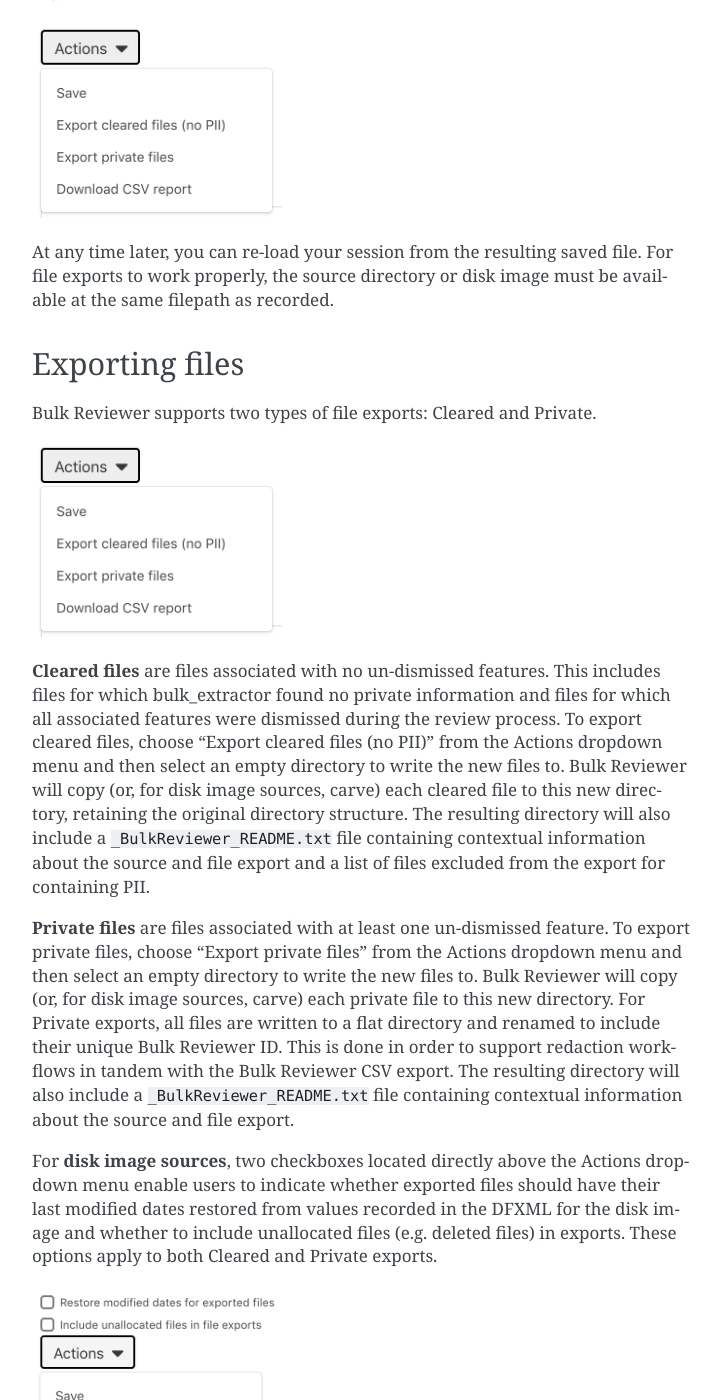
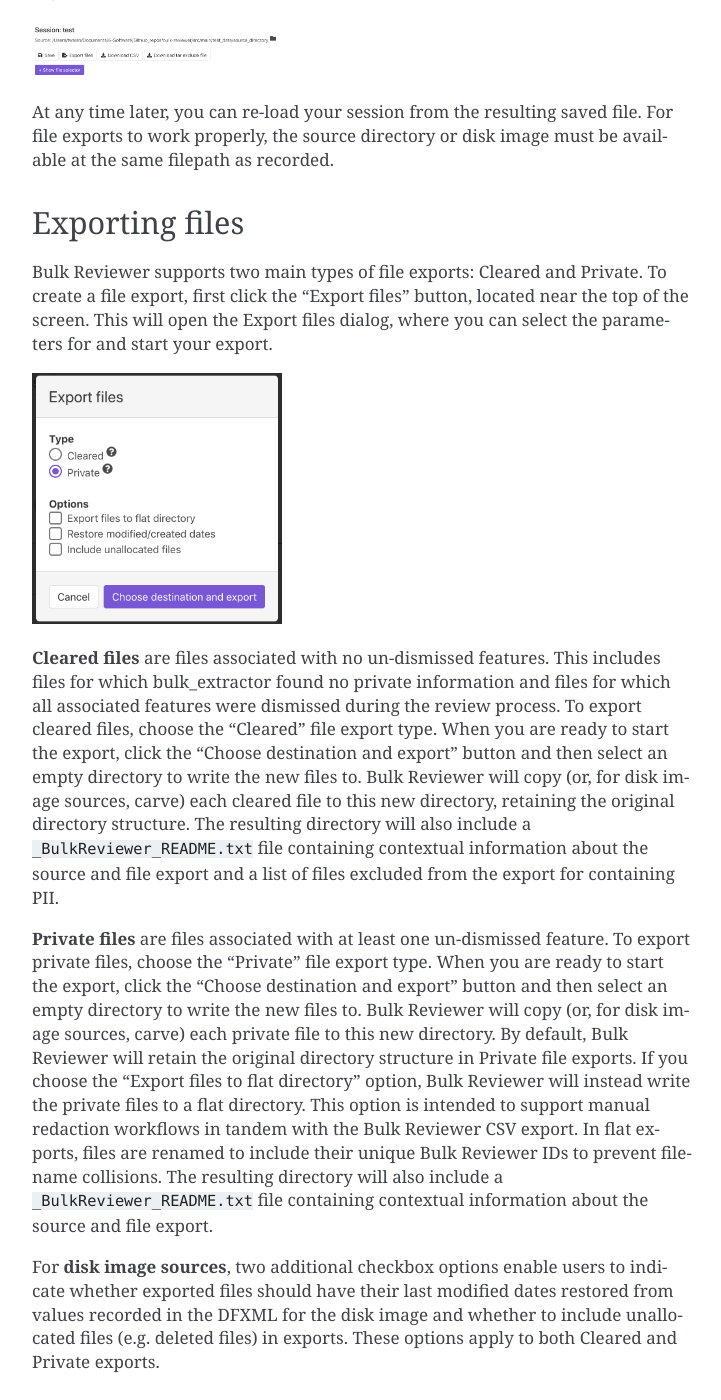
Before and after one commit to bulk-reviewer/bulk-reviewer, a Sphinx documentation site: the page built from docs/reviewdashboard.rst, in a window 1280 px wide and 1400 px high, scrolled down 4225 px. Shown: the whole window, without its empty margins (388-1109 px from the left). Built offline with Sphinx 7.4.7, drawn with Linux system fonts in a browser that asks for light colours; some of the changed text lies outside the part shown.

Commit message:
Update docs for 0.2.0

```diff
--- a/docs/conf.py
+++ b/docs/conf.py
@@ -24,9 +24,9 @@
 author = 'Tim Walsh'
 
 # The short X.Y version
-version = '0.1'
+version = '0.2'
 # The full version, including alpha/beta/rc tags
-release = '0.1.0'
+release = '0.2.0'
 
 
 # -- General configuration ---------------------------------------------------
--- a/docs/index.rst
+++ b/docs/index.rst
@@ -16,6 +16,6 @@
     reviewdashboard
 
 
-**Current version: Bulk Reviewer 0.1.0**
+**Current version: Bulk Reviewer 0.2.0**
 
 Bulk Reviewer is an Electron desktop application that aids in identification, review, and removal of sensitive files in directories and disk images. Bulk Reviewer scans directories and disk images for personally identifiable information (PII) and other sensitive information using `bulk_extractor <https://github.com/simsong/bulk_extractor>`_, a best-in-class digital forensics tool. The desktop application enables users to configure, start, and review scans; generate CSV reports of features found; and export sets of files (either those free of sensitive information, or those with PII that should be restricted or run though redaction software).
--- a/docs/installation.rst
+++ b/docs/installation.rst
@@ -22,9 +22,9 @@
 
 Installation in BitCurator
 --------------------------
-1. Download the ``BulkReviewer-x.x.x-x86_64.AppImage`` `AppImage <https://appimage.org/>`_ from the `latest Bulk Reviewer release <https://github.com/bulk-reviewer/bulk-reviewer/releases/>`_.
+1. Download the ``BulkReviewer-x.x.x.AppImage`` `AppImage <https://appimage.org/>`_ from the `latest Bulk Reviewer release <https://github.com/bulk-reviewer/bulk-reviewer/releases/>`_.
 
-2. Move the AppImage to the "Forensics and Reporting" folder on the BitCurator desktop.
+2. Move the AppImage to the "Forensics and Reporting" folder or another appropriate location on the BitCurator desktop.
 
 3. Make the Bulk Reviewer AppImage executable (right-click on the AppImage file, select Properties, and then select "Allow executing file as program" under the Permissions tab; or change the file permissions with ``chmod u+x`` in a terminal).
 
@@ -42,7 +42,7 @@
     chmod a+x install_ubuntu18.sh
     sudo ./install_ubuntu18.sh
 
-2. Download the ``BulkReviewer-x.x.x-x86_64.AppImage`` `AppImage <https://appimage.org/>`_ from the `latest Bulk Reviewer release <https://github.com/bulk-reviewer/bulk-reviewer/releases/>`_.
+2. Download the ``BulkReviewer-x.x.x.AppImage`` `AppImage <https://appimage.org/>`_ from the `latest Bulk Reviewer release <https://github.com/bulk-reviewer/bulk-reviewer/releases/>`_.
 
 3. Move the AppImage to your home directory or desktop and make the file executable (right-click on the AppImage file, select Properties, and then select "Allow executing file as program" under the Permissions tab; or change the file permissions with ``chmod u+x`` in a terminal).
 
--- a/docs/newscan.rst
+++ b/docs/newscan.rst
@@ -12,7 +12,7 @@
 
 * **Name (required)**: Enter a name to identify your session. This could be a unique identifier such as an accession number or a brief description. The value entered into this field is used as the basename for the resulting JSON file and reports directory in the home user's ``bulk-reviewer`` directory (this is created by Bulk Reviewer during processing if it does not already exist).
 * **Source directory/disk image (required)**: Select a source type of "Directory" for folders of digital files or "Disk image" for disk images. After you have selected the correct source type, use the "Choose directory" or "Choose file" button (depending on source type) to select the source you would like to scan for sensitive information.
-* **Use existing bulk_extractor reports**: Select an existing bulk_extractor reports directory. If selected, Bulk Reviewer will not run bulk_extractor but instead read from the feature files in the specified directory. This allows users to run bulk_extractor separately, with any combination of scanners and arguments desired. When selected, the regular expressions, spotlist, and SSN identification mode options below will be ignored.
+* **Use existing bulk_extractor reports**: Select an existing bulk_extractor reports directory. If selected, Bulk Reviewer will not run bulk_extractor but instead read from the feature files in the specified directory. This allows users to run bulk_extractor separately, with any combination of scanners and arguments desired. When selected, the regular expressions, spotlist, and SSN identification mode options below will be ignored. Please note that currently for this option to work the source directory or disk image must be at the same filepath location as they were when the bulk_extractor reports were created.
 * **Regular expressions file (optional)**: If desired, use the "Choose file" button to select a plain text file containing `regular expressions <https://www.regular-expressions.info/>`_ to search for in the source directory or disk image. This allows users to search for any number of custom patterns. If a regular expressions file is specified, matches are included along with other features found by bulk_extractor in Bulk Reviewer's JSON output and in the Review Dashboard. To create a regular expressions file to use with Bulk Reviewer, create a plain text file in any text editor and add each regular expression you would like to scan for on its own line.
 * **Stoplist directory (optional)**: If desired, use the "Choose directory" button to select a directory containing stoplists to use with bulk_extractor. Stoplists in bulk_extractor are used to exclude known-acceptable features. For more detail, see section "4.4 Suppressing False Positives" of the `bulk_extractor Users Manual <http://downloads.digitalcorpora.org/downloads/bulk_extractor/BEUsersManual.pdf>`_. Stopped features will not be included in Bulk Reviewer's JSON output or the Review Dashboard, but are available for review in the ``_stopped`` feature files present in the reports directory created with each scan. The `domain.txt <https://github.com/bulk-reviewer/bulk-reviewer/blob/master/stoplists/domain.txt>`_ stoplist included in the Bulk Reviewer repository on Github is especially useful for ignoring common Adobe, Microsoft, PURL, and W3 namespaces. Other bulk_extractor stoplists are available for download at http://downloads.digitalcorpora.org/downloads/bulk_extractor/. Note that use of stoplists can dramatically increase processing time.
 * **Social Security Number identification mode**: Select from the dropdown the bulk_extractor SSN mode you would like Bulk Reviewer to use. Options are:
--- a/docs/reviewdashboard.rst
+++ b/docs/reviewdashboard.rst
@@ -70,27 +70,27 @@
 
 Saving sessions
 ---------------
-To save the current state of your session, choose "Save" from the Actions dropdown menu. Sessions are saved as a JSON file and include all relevant data, including notes and Dismissed status for features and Verified status for files. The resulting dialog will prompt you to choose a location and filename for the save file.
+To save the current state of your session, click the "Save" button, located near the top of the screen. Sessions are saved as a JSON file and include all relevant data, including notes and Dismissed status for features and Verified status for files. The resulting dialog will prompt you to choose a location and filename for the save file.
 
 .. image:: images/Actions.png
   :width: 250
-  :alt: Image of Actions dropdown
+  :alt: Image of Actions buttons
 
 At any time later, you can re-load your session from the resulting saved file. For file exports to work properly, the source directory or disk image must be available at the same filepath as recorded.
 
 Exporting files
 ----------------
-Bulk Reviewer supports two types of file exports: Cleared and Private.
+Bulk Reviewer supports two main types of file exports: Cleared and Private. To create a file export, first click the "Export files" button, located near the top of the screen. This will open the Export files dialog, where you can select the parameters for and start your export.
 
-.. image:: images/Actions.png
+.. image:: images/ExportDialog.png
   :width: 250
-  :alt: Image of Actions dropdown
+  :alt: Image of file export dialog
 
-**Cleared files** are files associated with no un-dismissed features. This includes files for which bulk_extractor found no private information and files for which all associated features were dismissed during the review process. To export cleared files, choose "Export cleared files (no PII)" from the Actions dropdown menu and then select an empty directory to write the new files to. Bulk Reviewer will copy (or, for disk image sources, carve) each cleared file to this new directory, retaining the original directory structure. The resulting directory will also include a ``_BulkReviewer_README.txt`` file containing contextual information about the source and file export and a list of files excluded from the export for containing PII.
+**Cleared files** are files associated with no un-dismissed features. This includes files for which bulk_extractor found no private information and files for which all associated features were dismissed during the review process. To export cleared files, choose the "Cleared" file export type. When you are ready to start the export, click the "Choose destination and export" button and then select an empty directory to write the new files to. Bulk Reviewer will copy (or, for disk image sources, carve) each cleared file to this new directory, retaining the original directory structure. The resulting directory will also include a ``_BulkReviewer_README.txt`` file containing contextual information about the source and file export and a list of files excluded from the export for containing PII.
 
-**Private files** are files associated with at least one un-dismissed feature. To export private files, choose "Export private files" from the Actions dropdown menu and then select an empty directory to write the new files to. Bulk Reviewer will copy (or, for disk image sources, carve) each private file to this new directory. For Private exports, all files are written to a flat directory and renamed to include their unique Bulk Reviewer ID. This is done in order to support redaction workflows in tandem with the Bulk Reviewer CSV export. The resulting directory will also include a ``_BulkReviewer_README.txt`` file containing contextual information about the source and file export.
+**Private files** are files associated with at least one un-dismissed feature. To export private files, choose the "Private" file export type. When you are ready to start the export, click the "Choose destination and export" button and then select an empty directory to write the new files to. Bulk Reviewer will copy (or, for disk image sources, carve) each private file to this new directory. By default, Bulk Reviewer will retain the original directory structure in Private file exports. If you choose the "Export files to flat directory" option, Bulk Reviewer will instead write the private files to a flat directory. This option is intended to support manual redaction workflows in tandem with the Bulk Reviewer CSV export. In flat exports, files are renamed to include their unique Bulk Reviewer IDs to prevent filename collisions. The resulting directory will also include a ``_BulkReviewer_README.txt`` file containing contextual information about the source and file export.
 
-For **disk image sources**, two checkboxes located directly above the Actions dropdown menu enable users to indicate whether exported files should have their last modified dates restored from values recorded in the DFXML for the disk image and whether to include unallocated files (e.g. deleted files) in exports. These options apply to both Cleared and Private exports.
+For **disk image sources**, two additional checkbox options enable users to indicate whether exported files should have their last modified dates restored from values recorded in the DFXML for the disk image and whether to include unallocated files (e.g. deleted files) in exports. These options apply to both Cleared and Private exports.
 
 .. image:: images/ActionsDiskImage.png
   :width: 250
@@ -98,8 +98,16 @@
 
 Downloading CSV reports
 -----------------------
-To download a CSV representation of the feature data for a Bulk Reviewer session, choose "Download CSV report" from the Actions dropdown menu. The resulting dialog will prompt you to choose a location and filename for the save file. These reports may be particularly helpful in supporting redaction workflows in tandem with Private file exports.
+To download a CSV representation of the feature data for a Bulk Reviewer session, choose "Download CSV report" from the Actions dropdown menu. The resulting dialog will prompt you to choose a location and filename for the CSV file. These reports may be particularly helpful in supporting redaction workflows in tandem with flattened Private file exports.
 
 .. image:: images/Actions.png
   :width: 250
-  :alt: Image of Actions dropdown
+  :alt: Image of Actions buttons
+
+Downloading TAR exclude file
+-----------------------
+To download a TAR exclude file containing the absolute filepath for each file containing PII in a Bulk Reviewer session, click the "Download tar exclude file" button, located near the top of the screen. The resulting dialog will prompt you to choose a location and filename for the tar exclude file. This file can be used in tandem with the ``tar`` utility to create a tarball containing all of the files from the source directory except those containing undismissed PII.
+
+.. image:: images/Actions.png
+  :width: 250
+  :alt: Image of Actions buttons
--- a/docs/technicalinfo.rst
+++ b/docs/technicalinfo.rst
@@ -3,6 +3,6 @@
 
 Bulk Reviewer is an `Electron <https://electronjs.org/>`_ (Node.js + Chromium) desktop application with a `Vue.js <https://vuejs.org/>`_ frontend built using `Buefy <https://buefy.org/>`_ UI components and the `electron-vue <https://github.com/SimulatedGREG/electron-vue>`_ boilerplate.
 
-Backend functionality is provided by a Python 3 script ``br_processor.py`` which is packaged and included in the built application. This backend script handles calling `bulk_extractor <https://github.com/simsong/bulk_extractor>`_ as a subprocess, post-processing bulk_extractor feature files and associating features with their respective source files, and creating the Bulk Reviewer JSON output file and handing it to the frontend. This same backend script is called with the ``--export`` flag and additional arguments to manage file exports of cleared (i.e. not containing PII) and private (i.e. containing PII) files. Bulk Reviewer uses the ``icat`` tool from `Sleuth Kit <https://www.sleuthkit.org/>`_ to carve files from disk images for file exports.
+Backend functionality is provided by a Python 3 script ``br_processor.py`` which is packaged and included in the built application. This backend script handles calling `bulk_extractor <https://github.com/simsong/bulk_extractor>`_ as a subprocess, post-processing bulk_extractor feature files and associating features with their respective source files, and creating the Bulk Reviewer JSON output file and handing it to the frontend. This same backend script is called with the ``--export`` flag and additional arguments to manage file exports. Bulk Reviewer uses the ``icat`` tool from `Sleuth Kit <https://www.sleuthkit.org/>`_ to carve files from disk images for file exports.
 
 The Bulk Reviewer backend includes some modified code from the public domain `bulk_extractor <https://github.com/simsong/bulk_extractor>`_ and `DFXML <https://github.com/simsong/dfxml>`_ codebases, including code written by Simson Garfinkel and Alex Nelson, to parse DFXML, annotate bulk_extractor feature files, and associate features with their respective source files.
```
Also changed, not shown: docs/images/Actions.png, docs/images/ExportDialog.png (added).
